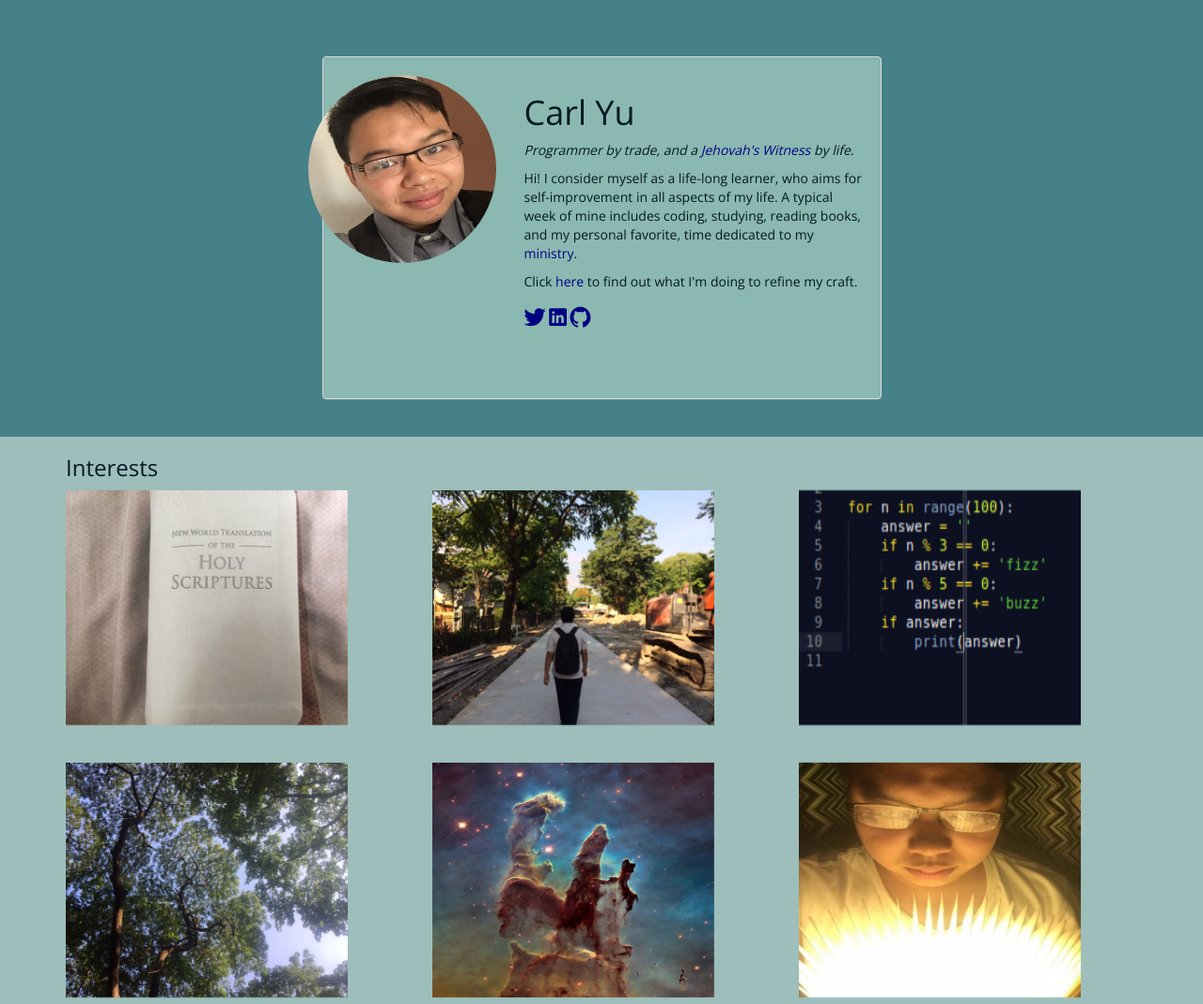
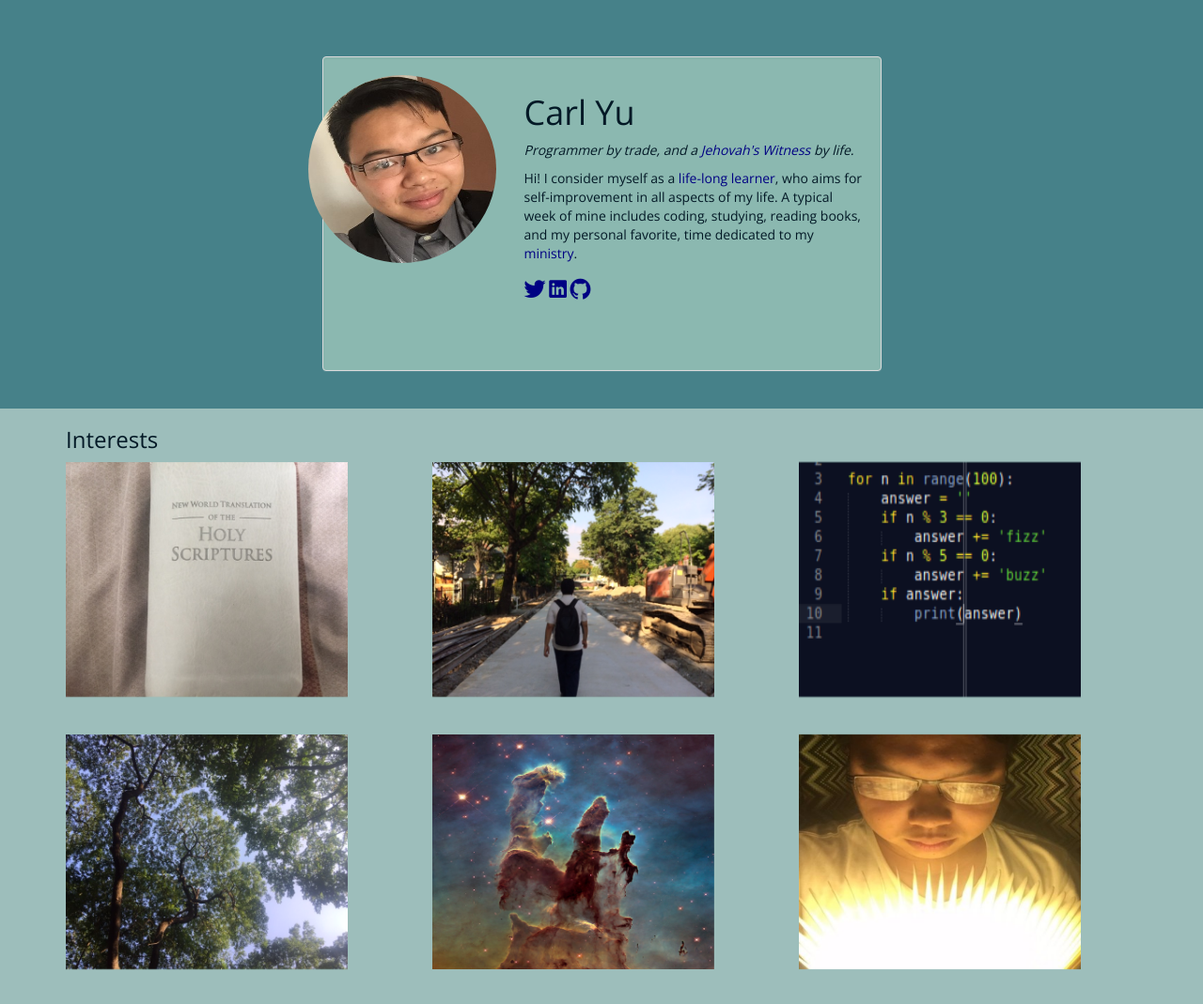
Before and after one commit to csyu1/csyu1.github.io, a plain HTML site: page index.html in a window 1280 px wide. Shown: the top 1069 px of the page at 94% size. Drawn offline with nearby package versions, Linux system fonts and the light colour scheme.

Commit message:
improve content

```diff
--- a/index.html
+++ b/index.html
@@ -114,11 +114,9 @@
         <div class="col-md-8">
         <h1>Carl Yu</h1>
         <p><em>Programmer by trade, and a <a href="https://www.jw.org/en/">Jehovah's Witness</a> by life.</em></p>
-        <p>Hi! I consider myself as a life-long learner, who aims for self-improvement in all aspects of my life.
+        <p>Hi! I consider myself as a <a href="https://trello.com/b/29kGxk7S">life-long learner</a>, who aims for self-improvement in all aspects of my life.
         A typical week of mine includes coding, studying, reading books, and my personal favorite, time dedicated to
         my <a href="https://www.jw.org/en/jehovahs-witnesses/faq/door-to-door/">ministry</a>.</p>
-
-    	  <p>Click <a href="https://trello.com/b/29kGxk7S"> here</a> to find out what I'm doing to refine my craft.</p>
 
         <p>
 
@@ -251,10 +249,9 @@
           <div class="face back">
             <div class="inner text-center">
               <h4>Books</h4>
-              <p>I'm an avid reader! You'll often find me reading an ebook on my iphone
+              <p>I'm an <a href="https://www.goodreads.com/user/show/51378916-carl-yu">avid reader</a>!
+              You'll often find me reading an ebook on my phone
               while I'm relaxing, or waiting for someone.
-              <a href="https://www.goodreads.com/user/show/51378916-carl-yu">Here</a>
-              is a partial list of some of the books I've read.</p>
             </div>
           </div>
         </div>
```
